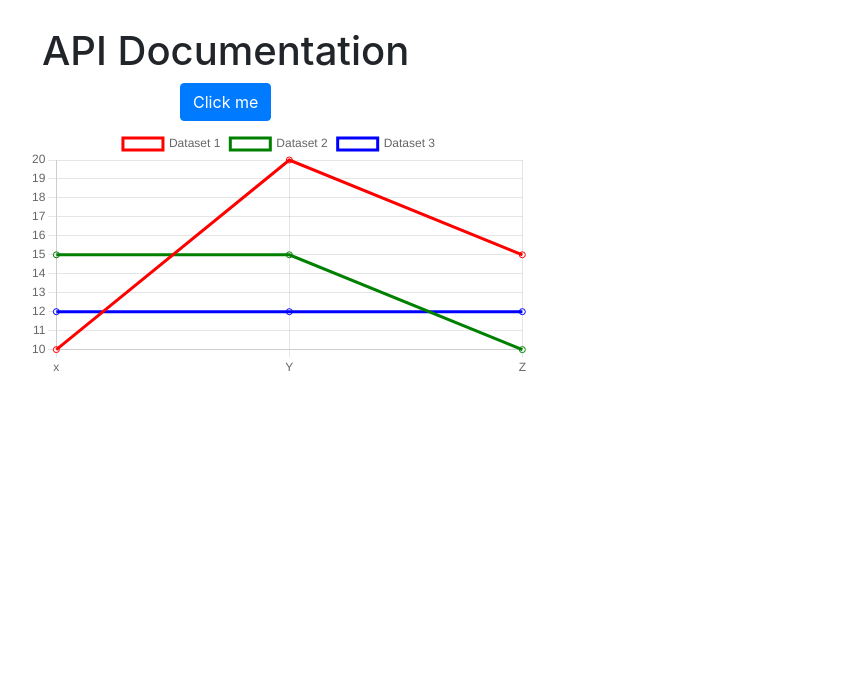
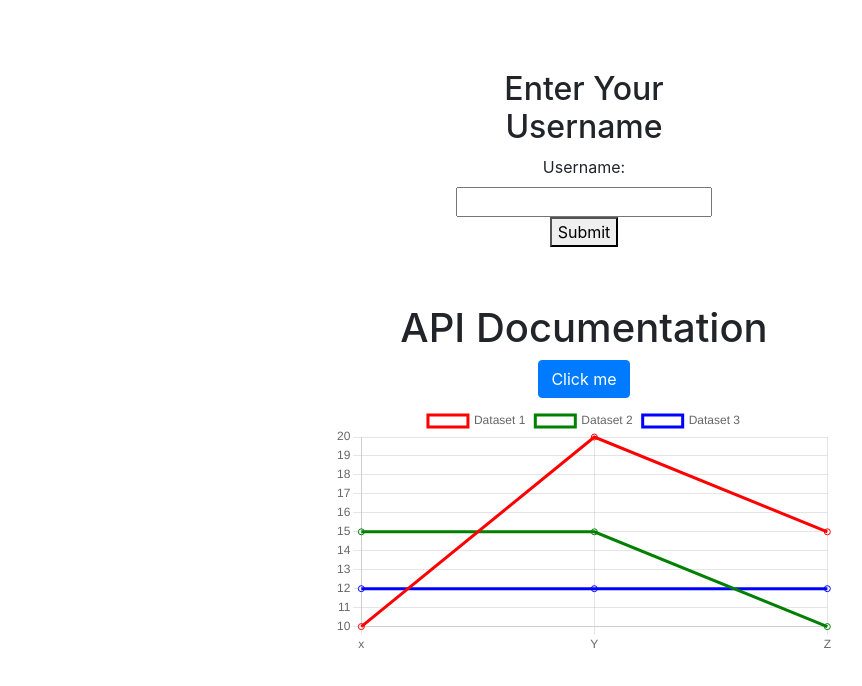
Before and after one commit to Physlex/CAMACLyftHacked2024, a plain HTML site: page src/templates/index.html in a window 1280 px wide. Shown: the whole page, without its empty margins (56-918 px from the left). Drawn offline with nearby package versions, Linux system fonts and the light colour scheme; files whose address does not match are found by name.

Commit message:
Centered chart + have username button + post request
yeup

```diff
--- a/src/templates/index.html
+++ b/src/templates/index.html
@@ -4,6 +4,18 @@
     <meta charset="UTF-8">
     <meta name="viewport" content="width=device-width, initial-scale=1.0">
     <title>API Documentation</title>
+    <style>
+        /* Add some basic styling */
+        #username-box {
+            width: 300px;
+            margin: 50px auto;
+            text-align: center;
+        }
+        #myChart {
+            display: block;
+            margin: 0 auto;
+        }
+    </style>
 
     <!-- Bootstrap CSS -->
     <link rel="stylesheet" href="https://cdn.jsdelivr.net/npm/bootstrap@4.3.1/dist/css/bootstrap.min.css" integrity="sha384-ggOyR0iXCbMQv3Xipma34MD+dH/1fQ784/j6cY/iJTQUOhcWr7x9JvoRxT2MZw1T" crossorigin="anonymous">
@@ -12,10 +24,23 @@
         /* Add your custom styles here */
         body {
             padding: 20px; /* Add padding to body for spacing */
+            text-align: center;
         }
     </style>
 </head>
 <body>
+
+    <div id="username-box">
+        <h2>Enter Your Username</h2>
+        <form id="username-form">
+            <label for="username">Username:</label>
+            <input type="text" id="username" name="username" required>
+            <br>
+            <button type="button" onclick="submitUsername()">Submit</button>
+        </form>
+    </div>
+
+
     <div class="container">
         <div id="content" class="btn">
             <h1>API Documentation</h1>
@@ -32,5 +57,28 @@
     <!-- Your custom JS files -->
     <script src="static/js/index.js"></script>
     <script src="static/js/accel_chart.js"></script>
+    <script>
+        function submitUsername() {
+            // Get the entered username
+            var userName = document.getElementById('username').value;
+
+            // Make a POST request to the FastAPI endpoint
+            fetch('http://localhost:8000/process_variable', {
+                method: 'POST',
+                headers: {
+                    'Content-Type': 'application/json',
+                },
+                body: JSON.stringify({ variable: userName }),
+            })
+            .then(response => response.json())
+            .then(data => {
+                console.log('Success:', data);
+            })
+            .catch((error) => {
+                console.error('Error:', error);
+            });
+
+        }
+    </script>
 </body>
 </html>
```
Also changed, not shown: 1 other file.
